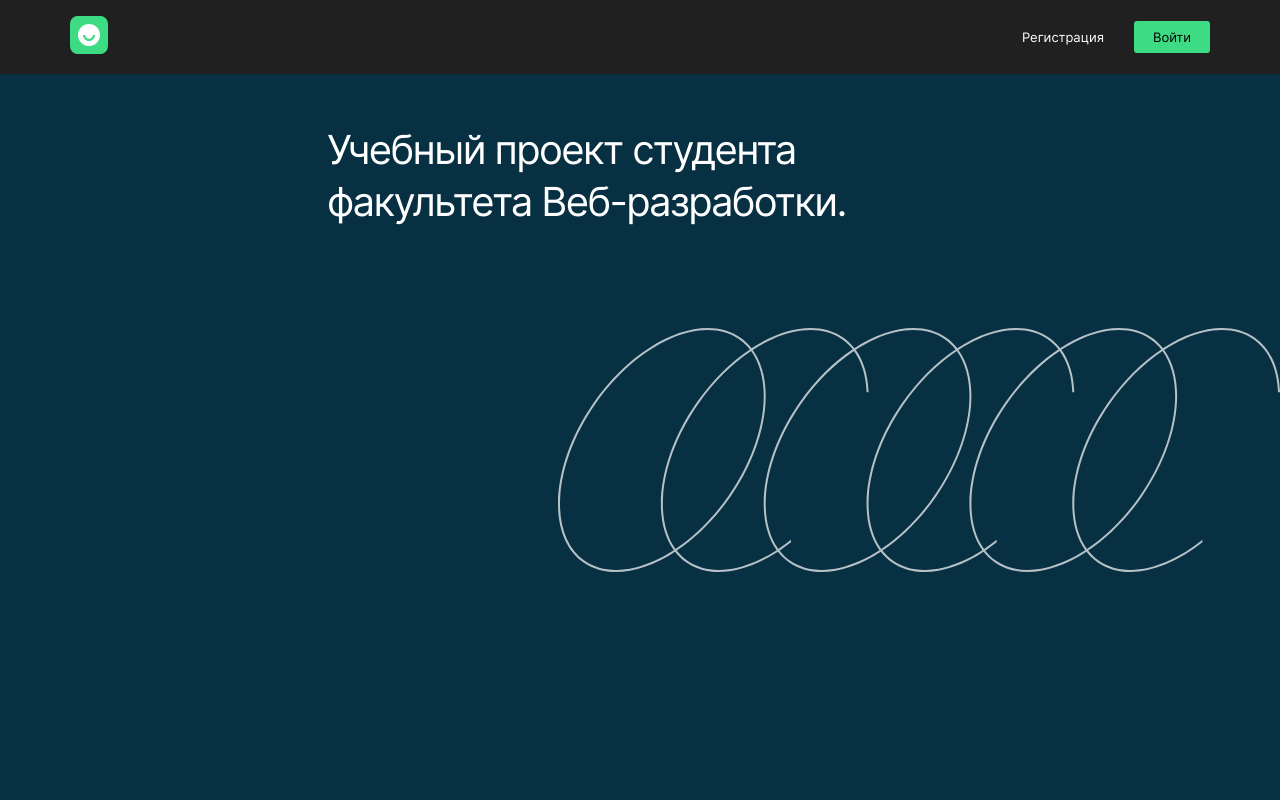
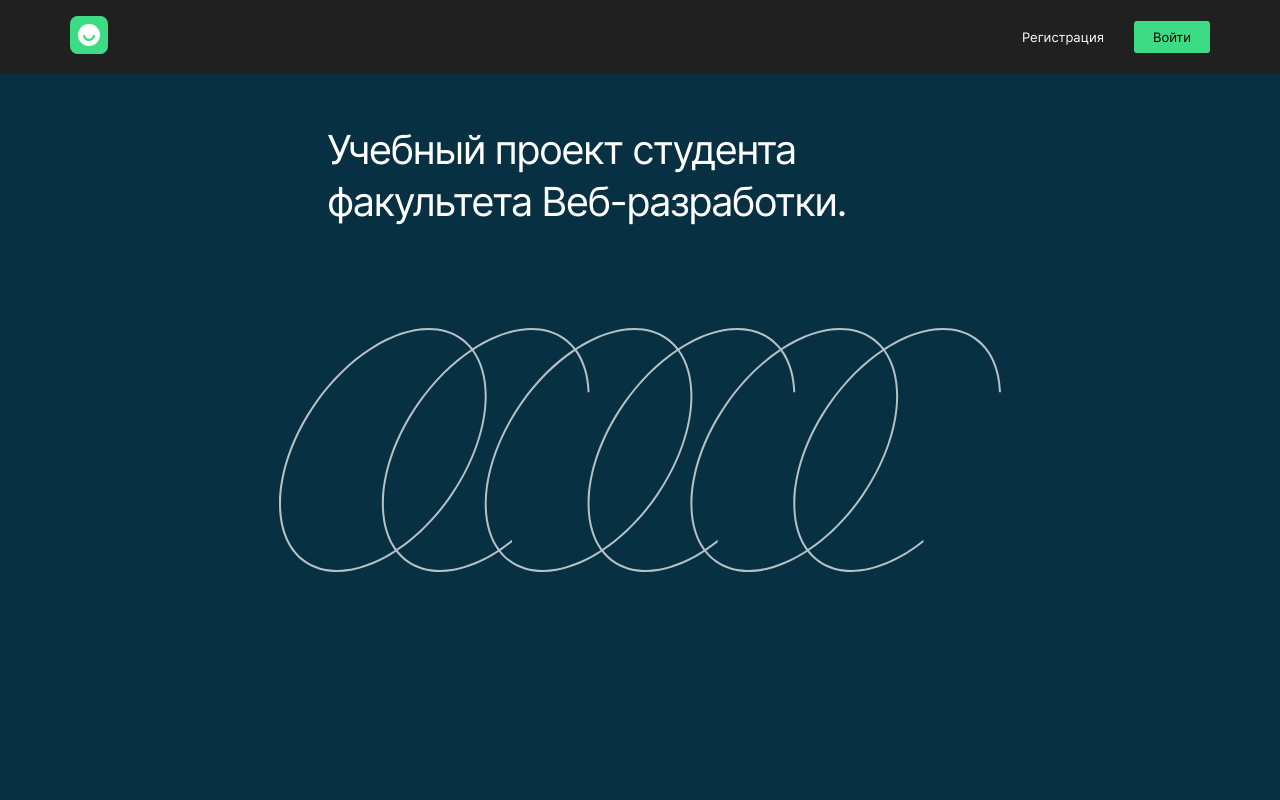
Before and after one commit to maksii0072/movies-explorer-frontend, a React (Create React App) app: page / in a window 1280 px wide. Shown: the top 800 px of the page. Built offline with nearby package versions, Linux system fonts and the light colour scheme; no server answers.

Commit message:
блок промо расположение картинки

```diff
--- a/src/components/Promo/Promo.css
+++ b/src/components/Promo/Promo.css
@@ -39,7 +39,7 @@
     align-items:center;
   }
   .promo__image {
-    align-items:center;
+    align-self: center;
   }
   }
 
```
